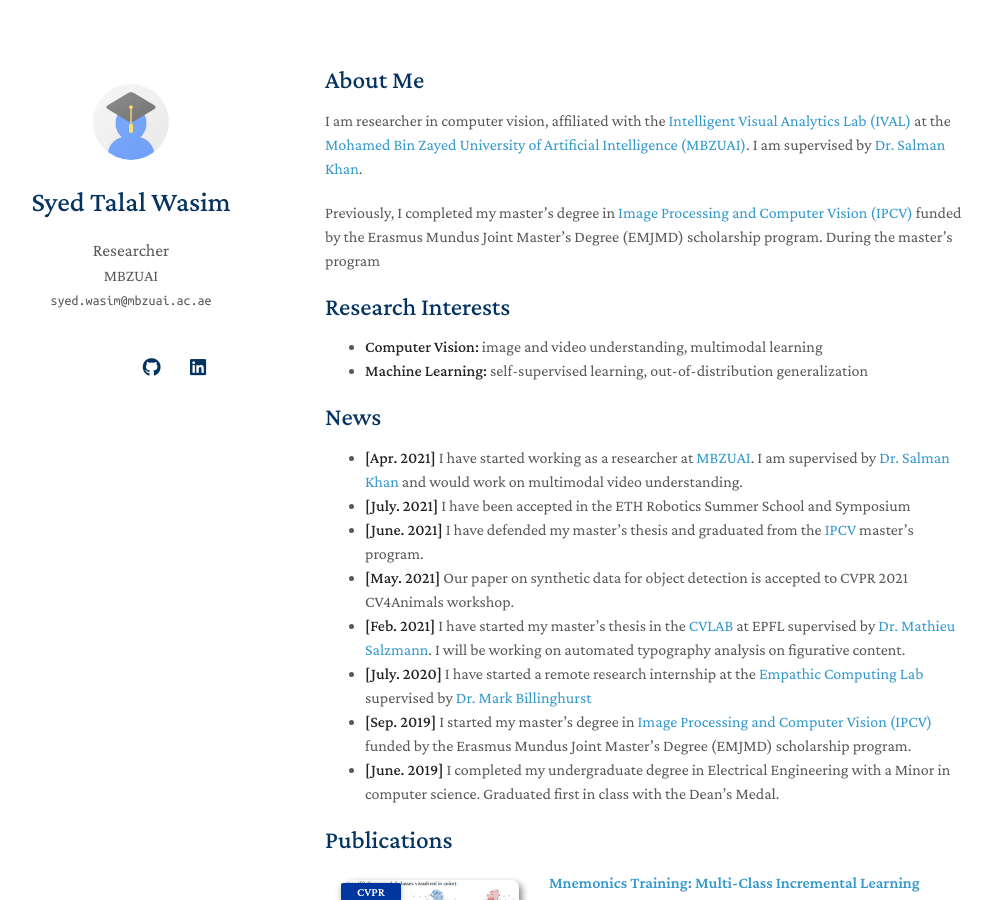
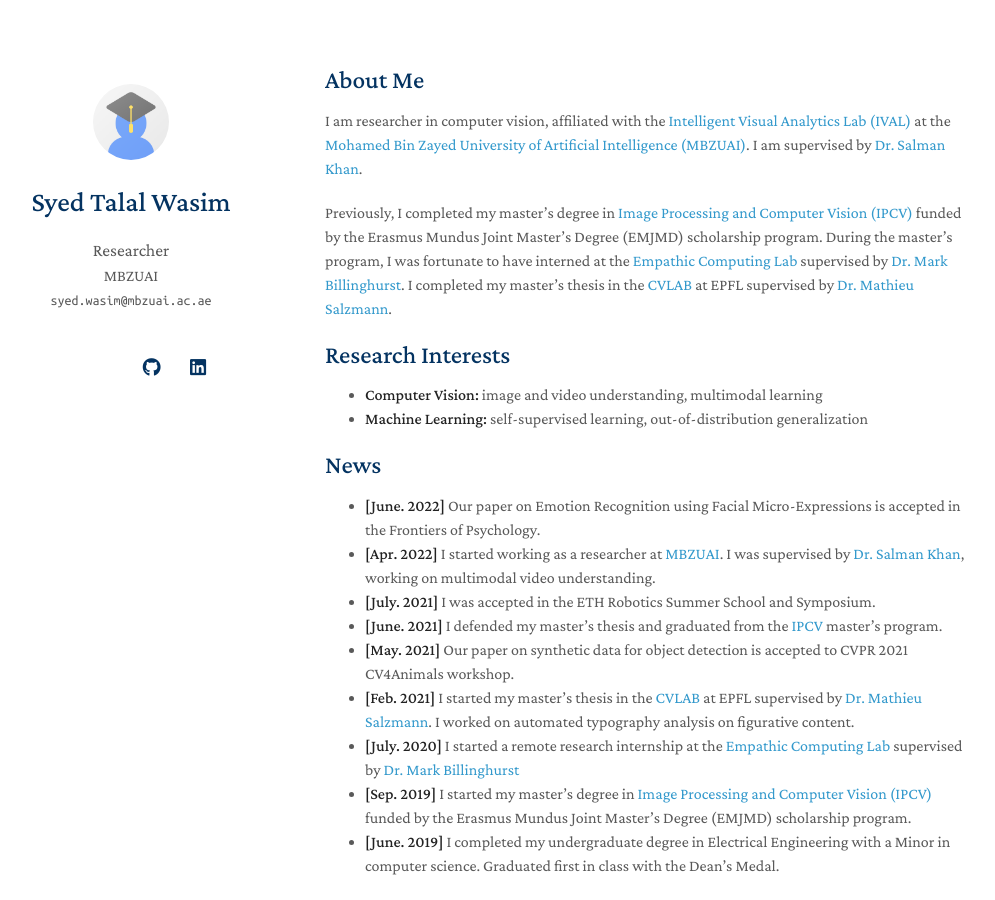
Before and after one commit to TalalWasim/talalwasim.github.io, a Jekyll site: the page built from index.md, in a window 1280 px wide and 900 px high. Shown: the whole window, without its empty margins (145-1140 px from the left). Built offline with Jekyll 4.4.1, drawn with Linux system fonts in a browser that asks for light colours; nearby versions of some CDN libraries; a style sheet for code colours, icons or effects is not loaded; our own code applies the rules of GitHub Pages for plain Markdown files.

Commit message:
updated information

```diff
--- a/index.md
+++ b/index.md
@@ -6,7 +6,7 @@ layout: homepage
 
 I am researcher in computer vision, affiliated with the [Intelligent Visual Analytics Lab (IVAL)](https://www.ival-mbzuai.com/){:target="_blank"} at the [Mohamed Bin Zayed University of Artificial Intelligence (MBZUAI)](https://mbzuai.ac.ae/){:target="_blank"}. I am supervised by [Dr. Salman Khan](https://scholar.google.com.pk/citations?user=M59O9lkAAAAJ&hl=en){:target="_blank"}.
 
-Previously, I completed my master's degree in [Image Processing and Computer Vision (IPCV)](http://ipcv.eu/){:target="_blank"} funded by the Erasmus Mundus Joint Master's Degree (EMJMD) scholarship program. During the master's program
+Previously, I completed my master's degree in [Image Processing and Computer Vision (IPCV)](http://ipcv.eu/){:target="_blank"} funded by the Erasmus Mundus Joint Master's Degree (EMJMD) scholarship program. During the master's program, I was fortunate to have interned at  the [Empathic Computing Lab](http://empathiccomputing.org/){:target="_blank"} supervised by [Dr. Mark Billinghurst](https://scholar.google.com/citations?user=S-J_ItYAAAAJ&hl=en){:target="_blank"}. I completed my master's thesis in the [CVLAB](https://www.epfl.ch/labs/cvlab/){:target="_blank"} at EPFL supervised by [Dr. Mathieu Salzmann](https://scholar.google.com/citations?user=n-B0jr4AAAAJ&hl=en&oi=ao){:target="_blank"}.
 
 ## Research Interests
 
@@ -14,13 +14,13 @@ Previously, I completed my master's degree in [Image Processing and Computer Vis
 - **Machine Learning:** self-supervised learning, out-of-distribution generalization
 
 ## News
-
-- **[Apr. 2021]** I have started working as a researcher at [MBZUAI](https://mbzuai.ac.ae/){:target="_blank"}. I am supervised by [Dr. Salman Khan](https://scholar.google.com.pk/citations?user=M59O9lkAAAAJ&hl=en){:target="_blank"} and would work on multimodal video understanding.
-- **[July. 2021]** I have been accepted in the ETH Robotics Summer School and Symposium
-- **[June. 2021]** I have defended my master's thesis and graduated from the [IPCV](http://ipcv.eu/){:target="_blank"} master's program.
+- **[June. 2022]** Our paper on Emotion Recognition using Facial Micro-Expressions is accepted in the Frontiers of Psychology.
+- **[Apr. 2022]** I started working as a researcher at [MBZUAI](https://mbzuai.ac.ae/){:target="_blank"}. I was supervised by [Dr. Salman Khan](https://scholar.google.com.pk/citations?user=M59O9lkAAAAJ&hl=en){:target="_blank"}, working on multimodal video understanding.
+- **[July. 2021]** I was accepted in the ETH Robotics Summer School and Symposium.
+- **[June. 2021]** I defended my master's thesis and graduated from the [IPCV](http://ipcv.eu/){:target="_blank"} master's program.
 - **[May. 2021]** Our paper on synthetic data for object detection is accepted to CVPR 2021 CV4Animals workshop.
-- **[Feb. 2021]** I have started my master's thesis in the [CVLAB](https://www.epfl.ch/labs/cvlab/){:target="_blank"} at EPFL supervised by [Dr. Mathieu Salzmann](https://scholar.google.com/citations?user=n-B0jr4AAAAJ&hl=en&oi=ao){:target="_blank"}. I will be working on automated typography analysis on figurative content.
-- **[July. 2020]** I have started a remote research internship at the [Empathic Computing Lab](http://empathiccomputing.org/){:target="_blank"} supervised by [Dr. Mark Billinghurst](https://scholar.google.com/citations?user=S-J_ItYAAAAJ&hl=en){:target="_blank"}
+- **[Feb. 2021]** I started my master's thesis in the [CVLAB](https://www.epfl.ch/labs/cvlab/){:target="_blank"} at EPFL supervised by [Dr. Mathieu Salzmann](https://scholar.google.com/citations?user=n-B0jr4AAAAJ&hl=en&oi=ao){:target="_blank"}. I worked on automated typography analysis on figurative content.
+- **[July. 2020]** I started a remote research internship at the [Empathic Computing Lab](http://empathiccomputing.org/){:target="_blank"} supervised by [Dr. Mark Billinghurst](https://scholar.google.com/citations?user=S-J_ItYAAAAJ&hl=en){:target="_blank"}
 - **[Sep. 2019]** I started my master's degree in [Image Processing and Computer Vision (IPCV)](http://ipcv.eu/){:target="_blank"} funded by the Erasmus Mundus Joint Master's Degree (EMJMD) scholarship program.
 - **[June. 2019]** I completed my undergraduate degree in Electrical Engineering with a Minor in computer science. Graduated first in class with the Dean's Medal.
 
```
